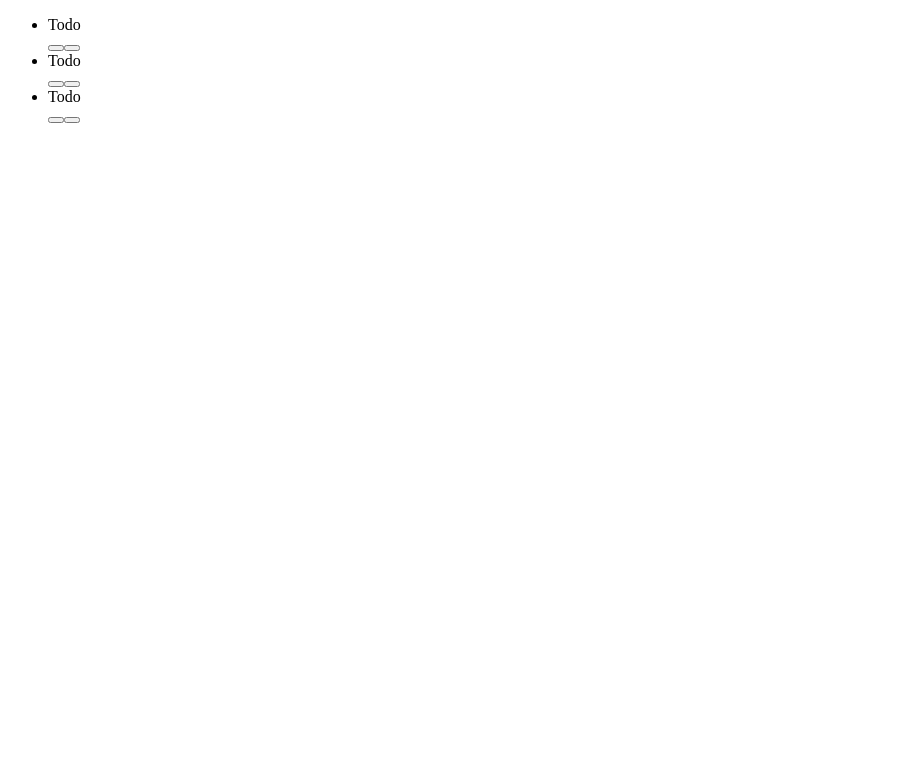
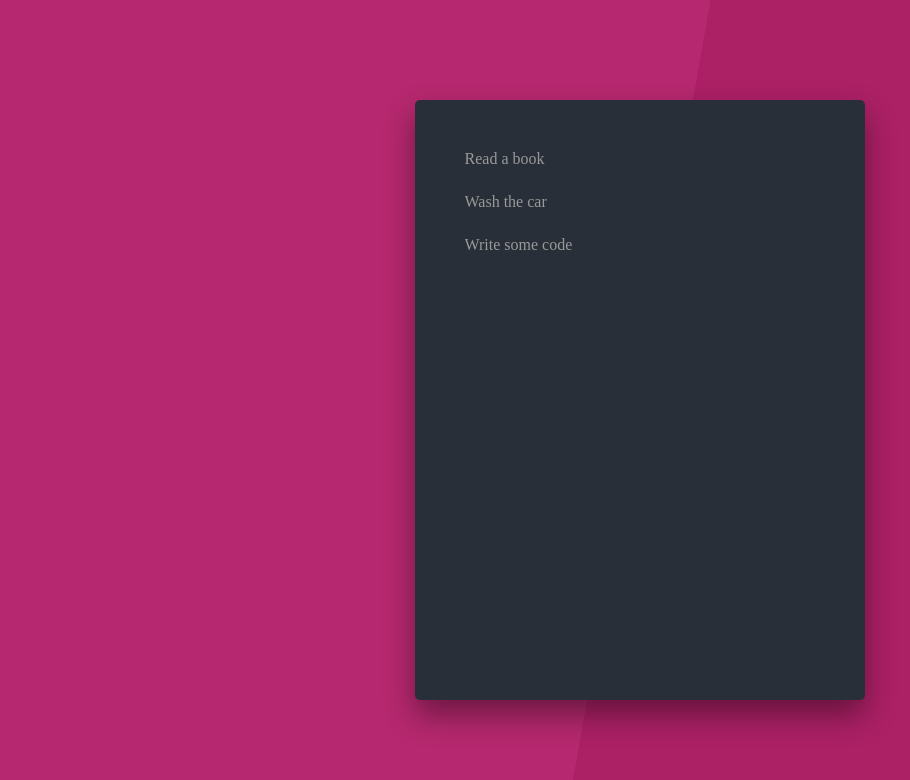
Before and after one commit to zsoobratty/portfolio, a React (Create React App) app in the folder todolist/: page / in a window 1280 px wide. Shown: the top 780 px of the page, without its empty margins (0-910 px from the left). Built offline with nearby package versions, Linux system fonts and the light colour scheme; the HTML template or start-up script is replaced by a standard one.

Commit message:
Bring in state to render onto todolist

```diff
--- a/todolist/src/App.css
+++ b/todolist/src/App.css
@@ -0,0 +1,164 @@
+@import url('https://fonts.googleapis.com/css?family=Josefin+Slab:300,400,600,700&display=swap');
+@import url('https://fonts.googleapis.com/css?family=Josefin+Sans:300,400,600,700&display=swap');
+@import url('https://fonts.googleapis.com/css?family=Montserrat:300,400,500&display=swap');
+
+* {
+  margin: 0;
+  padding: 0;
+}
+
+.container {
+  background: linear-gradient(100deg, rgb(182, 40, 111) 50%, #ac2066 0);
+  width: 100%;
+  height: 100vh;
+  display: flex;
+  justify-content: center;
+  align-items: center;
+}
+
+.app-wrapper {
+  background-color: #292f38;
+  width: 25%;
+  min-width: 450px;
+  height: 600px;
+  padding: 30px;
+  box-sizing: border-box;
+  border-radius: 5px;
+  box-shadow: 0 15px 30px rgba(0, 0, 0, 0.4);
+}
+
+.header h1 {
+  color: #ccc;
+  font-weight: 300;
+  text-align: center;
+  margin: 50px 20px 60px 20px;
+  font-family: 'Josefin Slab', serif;
+}
+
+.main {
+  display: flex;
+  flex-direction: column;
+  align-items: space-between;
+  margin-bottom: 50px;
+  width: 100%;
+}
+
+.form {
+  display: flex;
+  flex-direction: column;
+  justify-content: center;
+  align-items: center;
+  margin-bottom: 10px;
+}
+
+.list {
+  width: 90%;
+  margin: auto;
+  max-height: 300px;
+  overflow: hidden;
+  overflow-y: auto;
+}
+
+/* width */
+::-webkit-scrollbar {
+  width: 10px;
+}
+
+/* Track */
+::-webkit-scrollbar-track {
+  border-radius: 10px;
+  background-color: #aaa;
+}
+
+/* Handle */
+::-webkit-scrollbar-thumb {
+  background: #444;
+  border-radius: 10px;
+}
+
+.task-input {
+  width: 350px;
+  min-width: 250px;
+  padding: 15px 10px 10px 20px;
+  margin-right: 10px;
+  font-family: 'Josefin Sans', serif;
+  font-size: 15px;
+  color: #ccc;
+  background-color: #1d222b;
+  border: 1px solid #444;
+  outline: none;
+  border-radius: 20px;
+  box-shadow: 0 1px 2px rgba(0, 0, 0, 0.3);
+}
+
+.buttons {
+  display: flex;
+}
+
+.btn {
+  margin: 10px;
+}
+
+.add-task-btn {
+  min-width: 100px;
+  background-color: #790e43;
+  color: #ccc;
+  border: none;
+  font-family: 'Montserrat', sans-serif;
+  font-size: 14px;
+  border-radius: 20px;
+  box-shadow: 0 2px 5px rgba(0, 0, 0, 0.3);
+  outline: none;
+  cursor: pointer;
+}
+
+.list-item {
+  display: flex;
+  justify-content: space-between;
+  margin: 20px 0;
+  padding-bottom: 5px;
+}
+
+.list-item span {
+  color: #999;
+}
+
+.task-btn {
+  cursor: pointer;
+  background-color: transparent;
+  border: none;
+  outline: none;
+}
+
+.btn-delete i {
+  font-size: 16px;
+  color: #bbb;
+  margin-right: 20px;
+}
+
+.btn-edit i {
+  font-size: 16px;
+  color: #bbb;
+  margin-right: 20px;
+}
+
+.clear-btn {
+  width: 100px;
+  height: 35px;
+  background-color: #790e43;
+  color: #ccc;
+  border: none;
+  font-family: 'Montserrat', sans-serif;
+  font-size: 14px;
+  border-radius: 20px;
+  box-shadow: 0 2px 5px rgba(0, 0, 0, 0.3);
+  outline: none;
+  cursor: pointer;
+}
+
+.no-tasks {
+  color: #777;
+  text-align: center;
+  font-size: 18px;
+  margin-top: 20px;
+}
--- a/todolist/src/App.js
+++ b/todolist/src/App.js
@@ -1,12 +1,17 @@
 import React from 'react'
+import './App.css'
 import TodoList from './components/TodoList'
 import TodoListContextProvider from './context/TodoListContext'
 
 const App = () => {
     return (
         <TodoListContextProvider>
-            <div>
-                <TodoList />
+            <div className='container'>
+                <div className="app-wrapper">
+                    <div className="main">
+                        <TodoList />
+                    </div>
+                </div>
             </div>
         </TodoListContextProvider>
     )
--- a/todolist/src/components/Todo.js
+++ b/todolist/src/components/Todo.js
@@ -1,17 +1,17 @@
 import React from 'react'
 
-const Todo = () => {
+const Todo = ({ todo }) => {
     return (
         <div>
-            <li className="listitem">
+            <li className="list-item">
                 <span>
-                    Todo
+                    {todo.title}
                 </span>
                 <div>
-                    <button className="delete-btn">
+                    <button className="btn-delete task-btn">
                        <i className="fas fa-trash-alt"></i>
                     </button>
-                    <button className="added-btn">
+                    <button className="btn-edit task-btn">
                        <i className="fas fa-pen"></i>
                     </button>
                 </div>
--- a/todolist/src/components/TodoList.js
+++ b/todolist/src/components/TodoList.js
@@ -8,7 +8,7 @@ const TodoList = () => {
         <div>
             <ul className="list">
                 {todos.map(todo => {
-                     return <Todo />
+                     return <Todo key={todo.id} todo={todo}/>
                 })}
             </ul>
         </div>
--- a/todolist/src/context/TodoListContext.js
+++ b/todolist/src/context/TodoListContext.js
@@ -5,9 +5,9 @@ export const TodoListContext = createContext();
 
 const TodoListContextProvider = (props) => {
     const [todos, setTodos] = useState([
-        {todo: 'Read a book', id: 1},
-        {todo: 'Wash the car', id: 2},
-        {todo: 'Write some code', id: 3}
+        {title: 'Read a book', id: 1},
+        {title: 'Wash the car', id: 2},
+        {title: 'Write some code', id: 3}
     ]);
 
     return(
```
